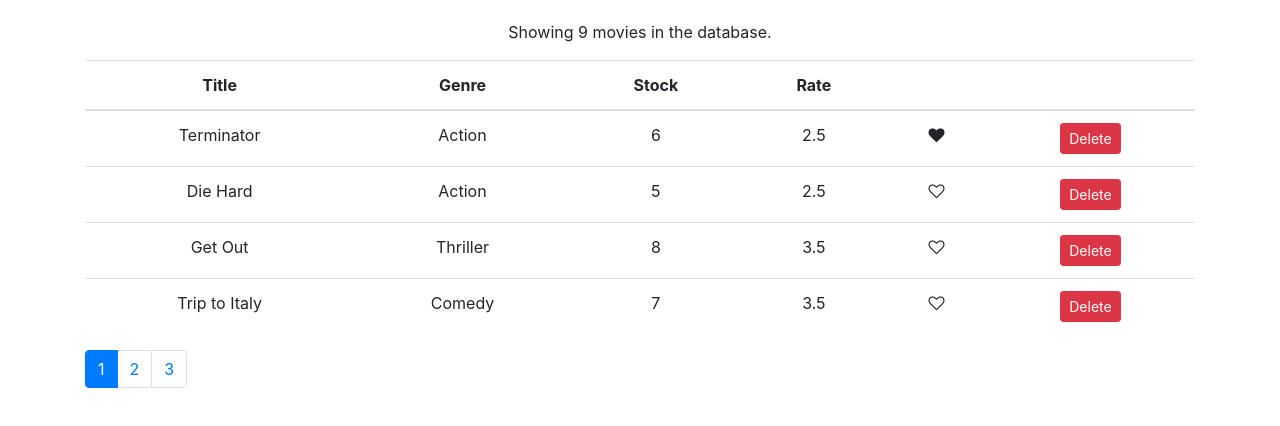
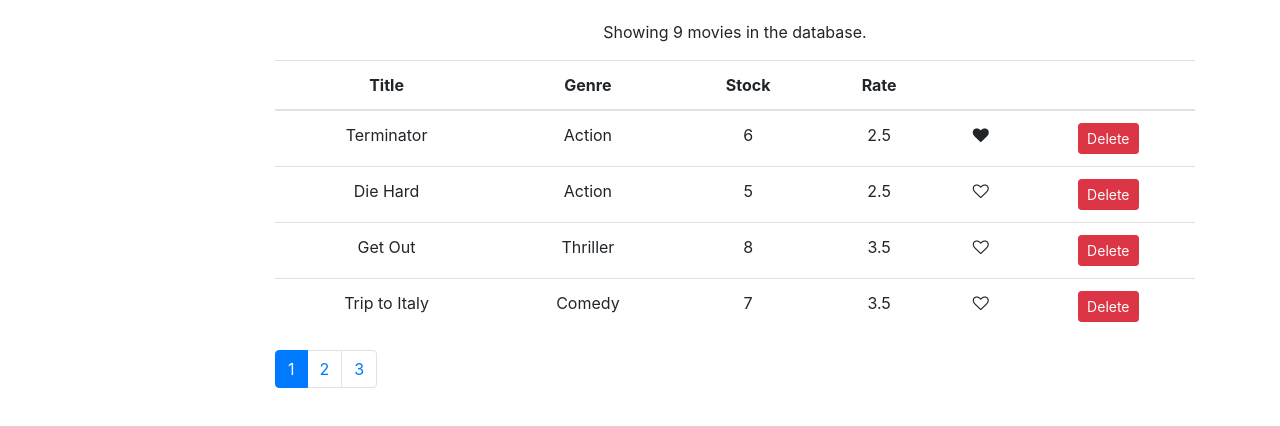
Before and after one commit to frdvorak/vidly, a React (Create React App) app: page / in a window 1280 px wide. Shown: the top 426 px of the page. Built offline with nearby package versions, Linux system fonts and the light colour scheme.

Commit message:
pulling and displaying genre from the database

```diff
--- a/package.json
+++ b/package.json
@@ -6,6 +6,7 @@
     "bootstrap": "^4.1.1",
     "font-awesome": "^4.7.0",
     "lodash": "^4.17.10",
+    "prop-types": "^15.6.2",
     "react": "^16.7.0",
     "react-dom": "^16.7.0",
     "react-scripts": "2.1.3"
--- /dev/null
+++ b/src/components/common/listGroup.jsx
@@ -0,0 +1,9 @@
+import React from 'react';
+
+const ListGroup = () => {
+    return (
+        null
+    );
+}
+
+export default ListGroup;
--- a/src/components/movies.jsx
+++ b/src/components/movies.jsx
@@ -1,15 +1,21 @@
 import React, { Component } from 'react';
 import { getMovies } from '../services/fakeMovieService';
+import { getGenres } from '../services/fakeGenreService';
 import 'bootstrap/dist/css/bootstrap.css';
 import Like from './common/like';
+import ListGroup from './common/listGroup';
 import Pagination from './common/pagination';
 import { paginate } from '../utils/paginate';
 
 class Movies extends Component {
     state = {
-        movies: getMovies(),
+        movies: [],
+        genres: [],
         pageSize: 4,
         currentPage: 1,
+    };
+    componentDidMount() {
+        this.setState({ movies: getMovies(), genres: getGenres() });
     };
     handleDelete = (movie) => {
         const movies = this.state.movies.filter(m => m._id !== movie._id);
@@ -26,6 +32,9 @@
     handlePageChange = page => {
         this.setState({ currentPage: page })
     };
+    handleGenreSelect = genre => {
+        console.log(genre);
+    }
     render() {
         const { length: count } = this.state.movies;
         const { pageSize, currentPage, movies: allMovies } = this.state;
@@ -35,7 +44,14 @@
         const movies = paginate(allMovies, currentPage, pageSize);
 
         return (
-            <React.Fragment>
+            <div className="row">
+                <div className="col-2">
+                    <ListGroup
+                        items={this.state.genres}
+                        onItemSelect={this.handleGenreSelect}
+                    />
+                </div>
+                <div className="col">
                     <p>Showing {count} movies in the database.</p>
                     <table className="table">
                         <thead>
@@ -74,7 +90,9 @@
                         currentPage={currentPage}
                         onPageChange={this.handlePageChange}
                     />
-            </React.Fragment>
+                </div>
+
+            </div>
 
         )
     }
```
Also changed, not shown: src/components/common/pagination.jsx (+9 -1 lines). Lines whose indentation alone changed are shown as unchanged.
